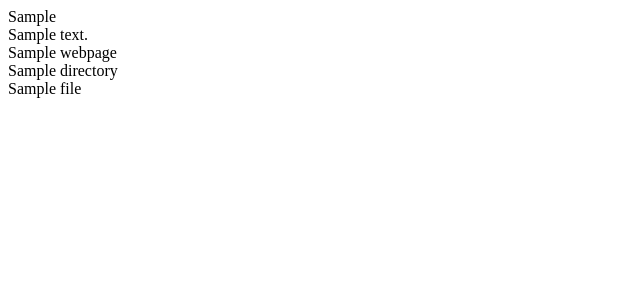
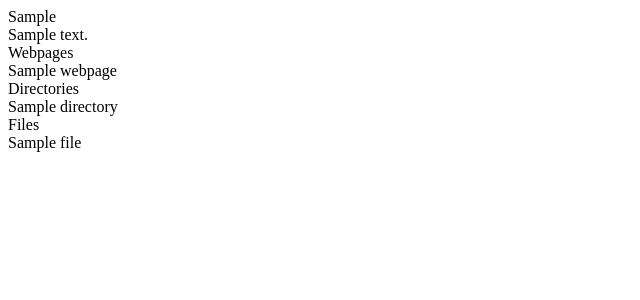
Before and after one commit to villermen/web-file-browser, a PHP site: template views/listing.html.twig in a window 1280 px wide. Shown: the top 300 px of the page, without its empty margins (0-640 px from the left). Run offline with PHP 8.4, Linux system fonts and the light colour scheme; the template is opened without the code that fills it: most values are stand-ins (such as "Sample title", 1, 10 or a date in 2020); some libraries are stand-ins or nearby versions.

Commit message:
Add headers to listings

```diff
--- a/views/listing.html.twig
+++ b/views/listing.html.twig
@@ -14,6 +14,7 @@
         <div class="listing-container">
             {% if webpages %}
                 <div class="listing listing-webpages">
+                    <div class="list-header list-wheader-webpages">Webpages</div>
                     {% for webpage in webpages %}
                         <a class="list-item list-item-webpage">
                             <div class="list-item--name list-item-webpage--name">{{ webpage.name }}</div>
@@ -24,6 +25,7 @@
 
             {% if directories %}
                 <div class="listing listing-directories">
+                    <div class="list-header list-wheader-directories">Directories</div>
                     {% for directory in directories %}
                         <a class="list-item list-item-directory">
                             <div class="list-item--name list-item-directory--name">{{ directory.name }}</div>
@@ -34,6 +36,7 @@
 
             {% if files %}
                 <div class="listing listing-files">
+                    <div class="list-header list-wheader-files">Files</div>
                     {% for file in files %}
                         <a class="list-item list-file-webpage">
                             <div class="list-item--name list-item-file--name">{{ file.name }}</div>
```
